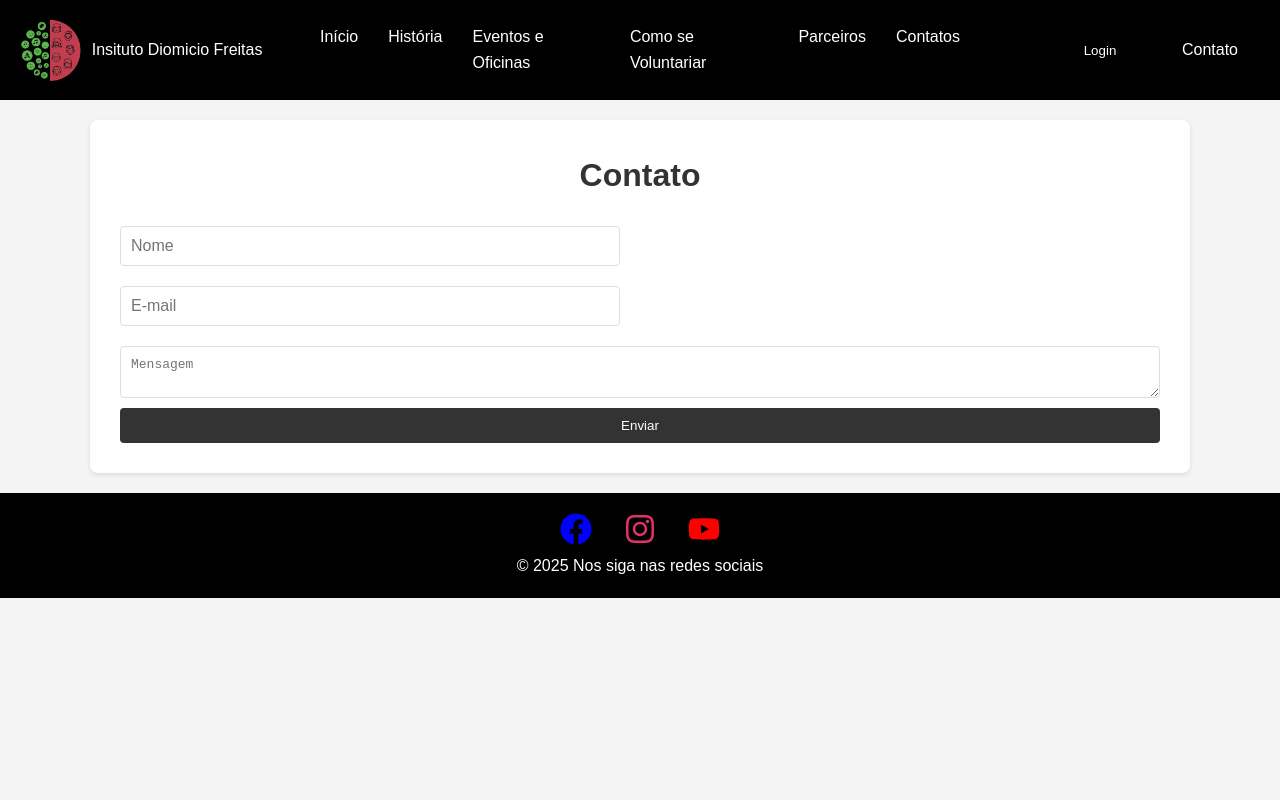
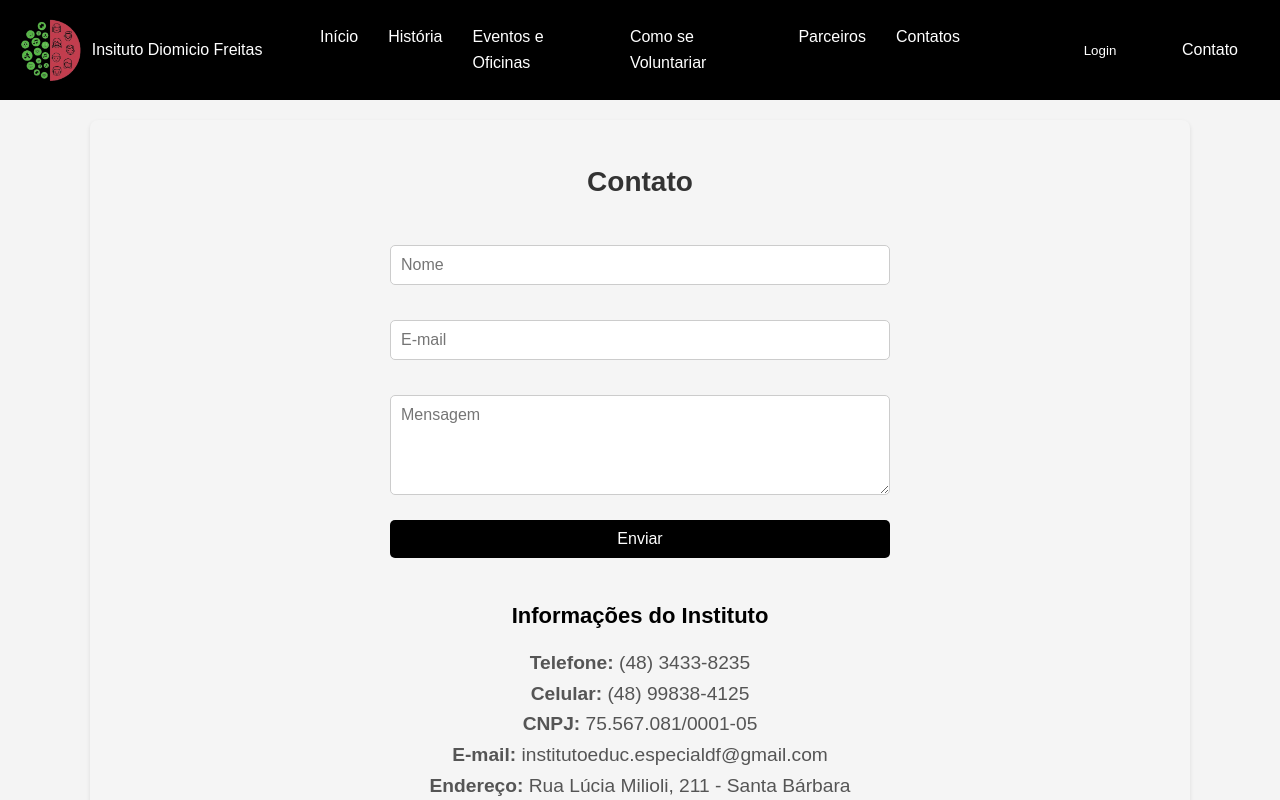
Before and after one commit to vzjunior/projeto_extensao, a React (Create React App) app: page /contatos in a window 1280 px wide. Shown: the top 800 px of the page. Built offline with nearby package versions, Linux system fonts and the light colour scheme.

Commit message:
parceiros e contatos

```diff
--- a/src/components/Section.module.css
+++ b/src/components/Section.module.css
@@ -60,3 +60,108 @@
   .historiaTexto {
     overflow: hidden;
   }
+
+
+  .section {
+    padding: 40px 20px;
+    text-align: center;
+    background-color: #f5f5f5;
+  }
+
+  .section h2 {
+    font-size: 28px;
+    margin-bottom: 30px;
+    color: #333;
+  }
+
+  /* Container dos parceiros */
+  .parceirosContainer {
+    display: flex;
+    justify-content: center;
+    gap: 40px;
+    flex-wrap: wrap;
+  }
+
+  /* Link individual do parceiro */
+  .parceiro {
+    text-align: center;
+    text-decoration: none;
+    color: #333;
+    width: 150px;
+  }
+
+  /* Imagem circular */
+  .circle {
+    width: 120px;
+    height: 120px;
+    margin: 0 auto 10px;
+    border-radius: 50%;
+    background-size: cover;
+    background-position: center;
+    background-color: #ddd; /* fallback */
+    box-shadow: 0 4px 8px rgba(0,0,0,0.1);
+    transition: transform 0.3s ease;
+  }
+
+  .parceiro:hover .circle {
+    transform: scale(1.05);
+  }
+
+  /* Nome do parceiro */
+  .parceiro span {
+    display: block;
+    font-size: 16px;
+    font-weight: 500;
+    margin-top: 5px;
+  }
+
+
+  .form {
+    display: flex;
+    flex-direction: column;
+    gap: 15px;
+    max-width: 500px;
+    margin: 0 auto 40px;
+  }
+
+  .form input,
+  .form textarea {
+    padding: 10px;
+    border-radius: 5px;
+    border: 1px solid #ccc;
+    font-family: inherit;
+    font-size: 16px;
+  }
+
+  .form textarea {
+    resize: vertical;
+    min-height: 100px;
+  }
+
+  .form button {
+    background-color: black;
+    color: white;
+    padding: 10px;
+    border: none;
+    border-radius: 5px;
+    cursor: pointer;
+    font-size: 16px;
+    transition: background-color 0.3s ease;
+  }
+
+  .form button:hover {
+    background-color: black;
+  }
+
+  .infoContato {
+    text-align: center;
+    max-width: 600px;
+    margin: 0 auto;
+    color:black;
+  }
+
+  .infoContato h3 {
+    margin-bottom: 15px;
+    font-size: 22px;
+    color: black;
+  }
--- a/src/components/pages/Contatos.js
+++ b/src/components/pages/Contatos.js
@@ -1,15 +1,27 @@
 import React from 'react';
-import styles from '../Section.module.css'
+import styles from '../Section.module.css';
+
 const Contatos = () => {
   return (
     <section className={styles.section} id="contato">
       <h2>Contato</h2>
-      <form>
+
+      <form className={styles.form}>
         <input type="text" placeholder="Nome" required />
         <input type="email" placeholder="E-mail" required />
         <textarea placeholder="Mensagem" required></textarea>
         <button type="submit">Enviar</button>
       </form>
+
+      <div className={styles.infoContato}>
+        <h3>Informações do Instituto</h3>
+        <p><strong>Telefone:</strong> (48) 3433-8235</p>
+        <p><strong>Celular:</strong> (48) 99838-4125</p>
+        <p><strong>CNPJ:</strong> 75.567.081/0001-05</p>
+        <p><strong>E-mail:</strong> institutoeduc.especialdf@gmail.com</p>
+        <p><strong>Endereço:</strong> Rua Lúcia Milioli, 211 - Santa Bárbara</p>
+        <p><strong>CEP:</strong> 88802-020</p>
+      </div>
     </section>
   );
 };
--- a/src/components/pages/EventosOficinas.js
+++ b/src/components/pages/EventosOficinas.js
@@ -7,18 +7,18 @@ const EventosOficinas = () => {
       <h1>Eventos e Oficinas</h1>
       <div className={styles.eventoContainer}>
         <div className={styles.eventoBox}>
-          <h2>Workshop de Programação</h2>
-          <p>Aprenda lógica de programação com especialistas da área. Dia 15 de abril.</p>
+          <h2>Pedágio voluntário</h2>
+          <p>Dia 15/04 acontecerá o pedágio voluntário em frente ao Shopping Della</p>
         </div>
 
         <div className={styles.eventoBox}>
-          <h2>Oficina de Robótica</h2>
-          <p>Monte seu próprio robô com kits de Arduino. Dia 18 de abril.</p>
+          <h2>Páscoa Instituto</h2>
+          <p>Dia 18/04 acontecerá a Páscoa solidária no Instituto</p>
         </div>
 
         <div className={styles.eventoBox}>
-          <h2>Palestra: Carreiras em TI</h2>
-          <p>Profissionais do mercado compartilham suas experiências. Dia 20 de abril.</p>
+          <h2>Reciclagem Diomicio</h2>
+          <p>Coleta de tampas e lacres em frente ao Instituto</p>
         </div>
       </div>
     </section>
--- a/src/components/pages/Parceiros.js
+++ b/src/components/pages/Parceiros.js
@@ -7,11 +7,17 @@ const Parceiros = () => {
       <h2>Nossos Parceiros</h2>
       <div className={styles.parceirosContainer}>
         <a href="https://site-parceiro1.com" className={styles.parceiro}>
-          <div className={styles.circle}></div>
+          <div
+            className={styles.circle}
+            style={{ backgroundColor: '#bbb' }}
+          ></div>
           <span>Parceiro 1</span>
         </a>
         <a href="https://site-parceiro2.com" className={styles.parceiro}>
-          <div className={styles.circle}></div>
+          <div
+            className={styles.circle}
+            style={{ backgroundColor: '#888' }}
+          ></div>
           <span>Parceiro 2</span>
         </a>
       </div>
```
